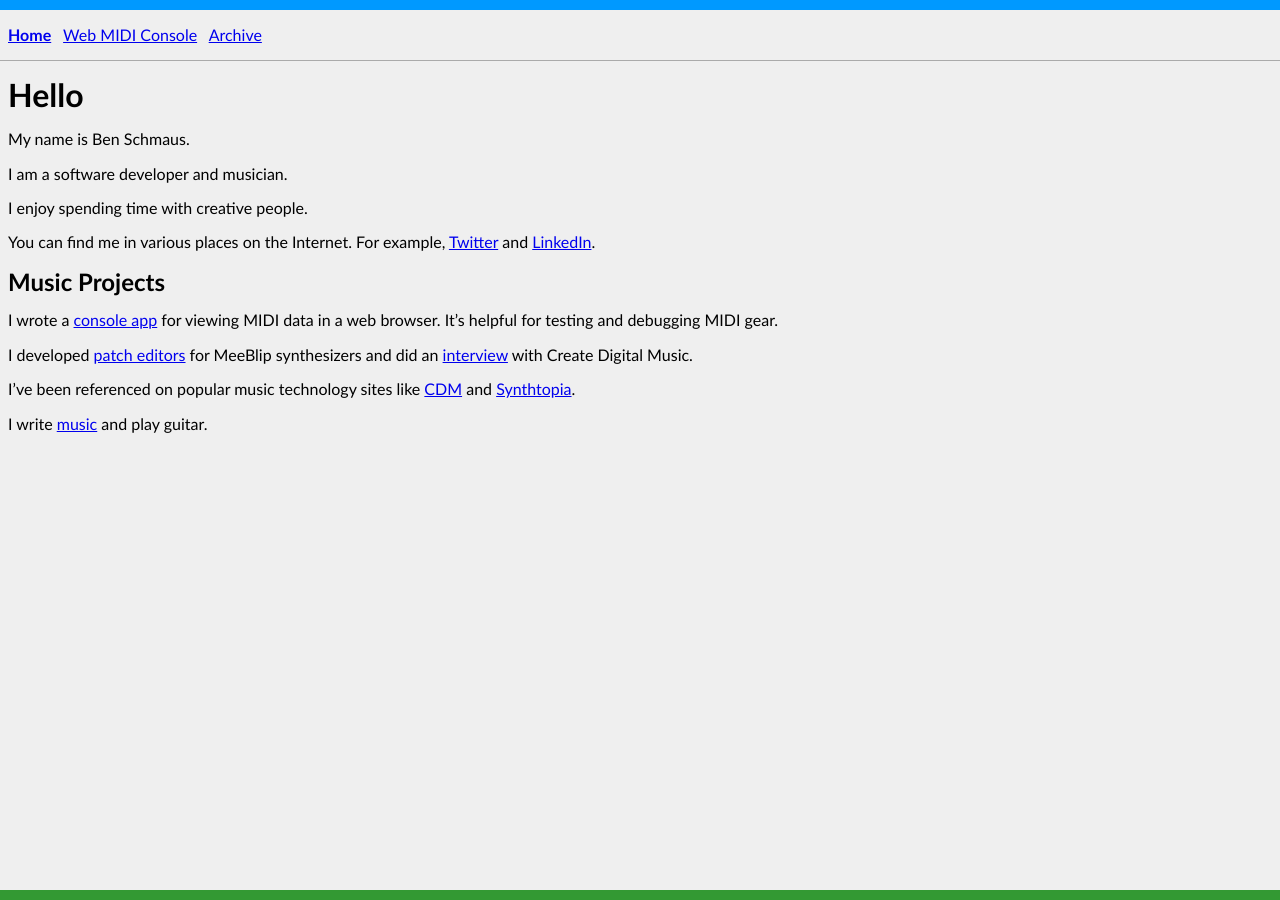
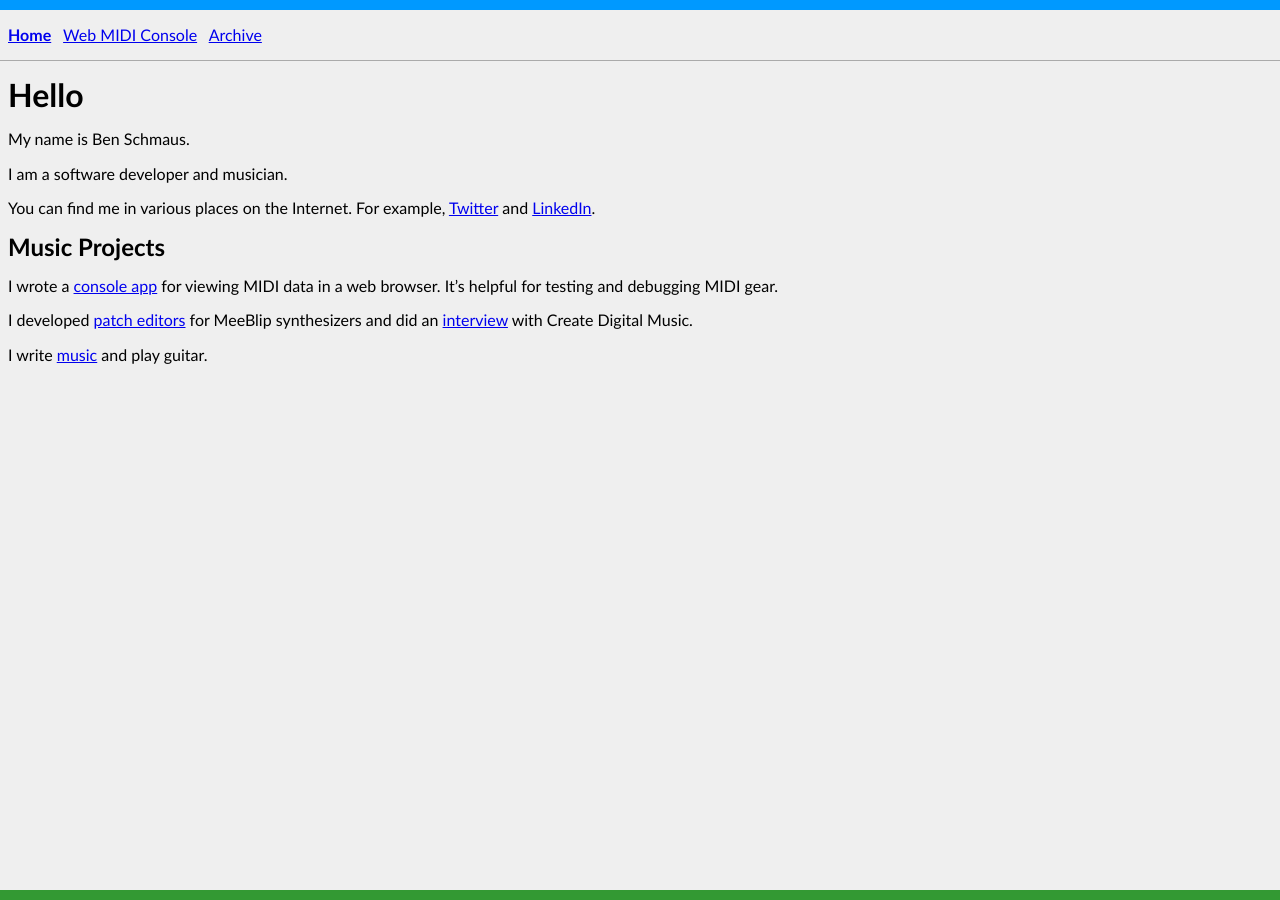
Before and after one commit to benschmaus/benschmaus.github.com, a Jekyll site: the page built from index.md, in a window 1280 px wide. Built offline with Jekyll 4.4.1, drawn with Linux system fonts in a browser that asks for light colours.

Commit message:
tighten up homepage content

```diff
--- a/index.md
+++ b/index.md
@@ -8,8 +8,6 @@ My name is Ben Schmaus.
 
 I am a software developer and musician.
 
-I enjoy spending time with creative people.
-
 You can find me in various places on the Internet. For example, [Twitter](https://twitter.com/schmaus) and [LinkedIn](http://www.linkedin.com/in/bschmaus).
 
 ## Music Projects
@@ -18,6 +16,4 @@ I wrote a [console app](/web-midi-console) for viewing MIDI data in a web browse
 
 I developed [patch editors](https://editor.meeblip.com) for MeeBlip synthesizers and did an [interview](https://cdm.link/2017/03/web-browser-now-makes-meeblip-synth-powerful-free/) with Create Digital Music.
 
-I've been referenced on popular music technology sites like [CDM](https://cdm.link/?s=schmaus) and [Synthtopia](http://www.synthtopia.com/?s=schmaus).
-
 I write [music](/music) and play guitar.
```
